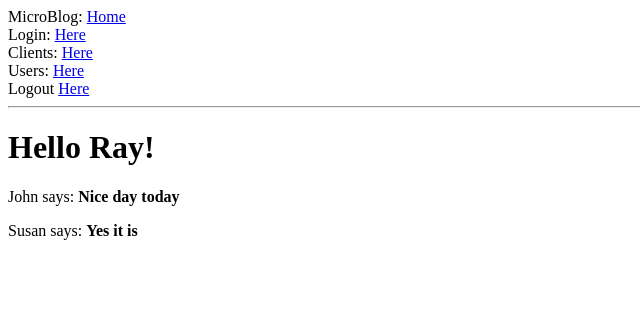
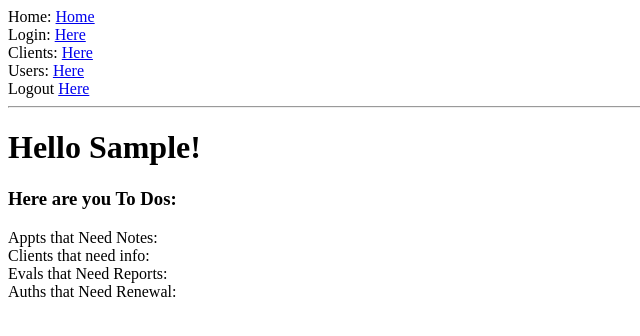
Before and after one commit to rpp114/sbt_notes, a Flask app: page / in a window 1280 px wide. Shown: the top 336 px of the page, without its empty margins (0-640 px from the left). Run offline with Flask 2, Linux system fonts and the light colour scheme; a user stored in the database is signed in; parts of the project's set-up code (start-up, migrations or seed data) failed here and were passed over.

Commit message:
Added Password Encryption, flushed dbs, added new index page.  Adjusted login & sign up pages.

```diff
--- a/app/forms.py
+++ b/app/forms.py
@@ -19,6 +19,8 @@ class UserInfoForm(FlaskForm):
   first_name = StringField('first_name', validators=[DataRequired()], default='First Name')
   last_name = StringField('last_name', validators=[DataRequired()], default='Last Name')
   email = StringField('email', validators=[DataRequired()])
+  password = PasswordField('password', validators=[DataRequired(), EqualTo('confirm', message='Come On Man!  Make them Match!')])
+  confirm = PasswordField('confirm')
   calendar_access = BooleanField('cal_access', default=False)
 
 class ClientInfoForm(FlaskForm):
--- a/app/templates/base.html
+++ b/app/templates/base.html
@@ -1,13 +1,9 @@
 <html>
   <head>
-    {% if title %}
-    <title>{{ title }} - MicroBlog</title>
-    {% else %}
-    <title>Welcome to MicroBlog</title>
-    {% endif %}
+    <title>Welcome to Notes@SBT</title>
   </head>
   <body>
-    <div>MicroBlog: <a href="/index">Home</a></div>
+    <div>Home: <a href="/index">Home</a></div>
     <div>Login: <a href="/login">Here</a></div>
     <div>Clients: <a href="/clients">Here</a></div>
     <div>Users: <a href="/users">Here</a></a></div>
--- a/app/templates/client_profile.html
+++ b/app/templates/client_profile.html
@@ -65,6 +65,7 @@
       <th>Therapist</th>
       <th>Note Preview</th>
     </tr>
+    {% if client.appts != None %}
     {% for appt in client.appts[:10] %}
       <tr>
         <td><a href="/client/note?appt_id={{appt.id}}">{{ appt.start_datetime.strftime(('%b %-d, %Y - %-I:%M %p')) }}</a></td>
@@ -76,6 +77,7 @@
         {% endif %}
       </tr>
     {% endfor %}
+    {% endif %}
 
   </table>
 {% endblock %}
--- a/app/templates/clients.html
+++ b/app/templates/clients.html
@@ -15,7 +15,7 @@
         <button onclick="location.href='/eval_directory/{{client.id}}'">Evaluations</button>
       </td>
       <td>
-          <button onclick="location.href='/client/delete?client_id={{client.id}}'">Delete Client</button>
+          <button onclick="location.href='/client/delete?client_id={{client.id}}'">Archive Client</button>
       </td>
     </tr>
   {% endfor %}
--- a/app/templates/index.html
+++ b/app/templates/index.html
@@ -1,11 +1,17 @@
 {%extends "base.html" %}
 {% block content %}
-    <h1>Hello {{ user.nickname }}!</h1>
-    {% for post in posts %}
-    <div>
-      <p>
-      {{ post.author.nickname }} says: <b>{{ post.body }}</b>
-      </p>
-  </div>
-  {% endfor %}
+    <h1>Hello {{ user.first_name }}!</h1>
+    <h3>Here are you To Dos:</h3>
+      <div>
+        Appts that Need Notes:
+      </div>
+      <div>
+        Clients that need info:
+      </div>
+      <div>
+        Evals that Need Reports:
+      </div>
+      <div>
+        Auths that Need Renewal:
+      </div>
 {% endblock %}
--- a/app/templates/signup.html
+++ b/app/templates/signup.html
@@ -1,6 +1,6 @@
 <!-- from base layout -->
 
-{% extends 'base.html' %}
+{% extends 'base_login.html' %}
 
 {% block content %}
   <h1>Sign Up</h1>
@@ -14,7 +14,7 @@
       {{ form.remember_me }} Remember Me
     </p>
     <p>
-      <input type="submit" value="Signup" />
+      <input type="submit" value="Sign Up" />
     </p>
   </form>
 
--- a/app/templates/user_profile.html
+++ b/app/templates/user_profile.html
@@ -11,8 +11,8 @@
     <tr><td>First Name:</td><td>{{ form.first_name }}</td></tr>
     <tr><td>Last Name:</td><td>{{ form.last_name }}</td></tr>
     <tr><td>Email:</td><td>{{ form.email }}</td></tr>
-    <!-- <tr><td>Password:</td><td>{{ form.password }}</td></tr>
-    <tr><td>Confirm Password:</td><td>{{ form.confirm }}</td></tr> -->
+    <tr><td>Password:</td><td>{{ form.password }}</td></tr>
+    <tr><td>Confirm Password:</td><td>{{ form.confirm }}</td></tr>
     <tr><td>Is a Therapist?</td><td>{{ form.calendar_access }}</td></tr>
     </table>
     <input type="submit" value="Submit" />
--- a/app/views.py
+++ b/app/views.py
@@ -1,11 +1,12 @@
 from flask import render_template, flash, redirect, jsonify, request, g, session, url_for
 from app import app, models, db, oauth_credentials, login_manager
 from .forms import LoginForm, ClientInfoForm, NewEvalForm, ClientNoteForm, ClientAuthForm, UserInfoForm, LoginForm, PasswordChangeForm
-from flask_login import login_required, login_user, logout_user
+from flask_login import login_required, login_user, logout_user, current_user
 from sqlalchemy import and_
 import json, datetime, httplib2, json
 from apiclient import discovery
 from oauth2client import client
+from werkzeug.security import generate_password_hash, check_password_hash
 
 
 """
@@ -14,26 +15,27 @@ Pages pertaining to SignUps and LogIns
 
 @app.route('/')
 @app.route('/index')
-# @login_required
+@login_required
 def index():
-	user = {'nickname': 'Ray'}
-
-	posts = [{'author':{'nickname': 'John'},
-			 'body': 'Nice day today'},
-			 {'author':{'nickname': 'Susan'},
-			 'body':'Yes it is'}]
-
-	session['start_time'] = datetime.datetime.now()
-	session['user_name'] = 'Ray'
-
 	return render_template('index.html',
 							title='Home',
-							user=user,
-							posts = posts)
+							user=current_user)
 
 @login_manager.user_loader
 def load_user(id):
 	return models.User.query.get(id)
+
+@login_manager.token_loader
+def load_token(token):
+
+	print('loading cookie')
+	max_age = app.config["REMEMBER_COOKIE_DURATION"].total_seconds()
+	login_info = models.login_serializer.loads(token, max_age=max_age)
+	user = User.get(data[0])
+
+	if user and check_password_hash(user.password, data[1]):
+		return user
+	return None
 
 @app.route('/logout')
 @login_required
@@ -64,12 +66,10 @@ def signup():
 		return render_template('signup.html', form=form)
 	elif request.method == 'POST':
 		if form.validate_on_submit():
-			print(form.data)
-
 			if models.User.query.filter_by(email=form.email.data).first():
 				return "Email already exists"
 			else:
-				new_user = models.User(email=form.email.data, password=form.password.data)
+				new_user = models.User(email=form.email.data, password=generate_password_hash(form.password.data))
 				db.session.add(new_user)
 				db.session.commit()
 
@@ -92,10 +92,9 @@ def login():
 								form=form)
 	elif request.method == 'POST':
 		if form.validate_on_submit():
-			print(form.data)
 			user = models.User.query.filter_by(email=form.email.data).first()
 			if user:
-				if user.password == form.password.data:
+				if check_password_hash(user.password, form.password.data):
 					login_user(user, remember=form.remember_me.data)
 					return redirect(url_for('index'))
 				else:
@@ -109,22 +108,22 @@ def login():
 """
 Pages pertaining to Users
 """
-
 @app.route('/users')
+@login_required
 def users_page():
 	users = models.User.query.filter_by(status='active').order_by(models.User.last_name)
 	return render_template('users.html',
 							users=users)
-
 @app.route('/user/delete')
+@login_required
 def delete_user():
 	user = models.User.query.get(request.args.get('user_id'))
 	user.status='inactive'
 	db.session.commit()
 	return redirect('/users')
 
-
 @app.route('/user/profile', methods=['GET','POST'])
+@login_required
 def user_profile():
 	user_id = request.args.get('user_id')
 
@@ -143,6 +142,7 @@ def user_profile():
 		user.first_name = form.first_name.data
 		user.last_name = form.last_name.data
 		user.email = form.email.data
+		user.password = generate_password_hash(form.password.data)
 		user.calendar_access = form.calendar_access.data
 		db.session.add(user)
 		if user.calendar_access:
@@ -163,7 +163,7 @@ def user_profile():
 			session['oauth_user_id'] = user.id
 			return redirect('/oauth2callback')
 
-		return redirect(url_for('users_page'))
+		return redirect(url_for('index'))
 
 	return render_template('user_profile.html',
 	user=user,
@@ -200,8 +200,8 @@ def oauth2callback():
 """
 Client pages including profiles and summaries
 """
-
 @app.route('/clients')
+@login_required
 def clients_page():
 	clients = models.Client.query.filter_by(status='active').order_by(models.Client.last_name)
 	# for stuff in session:
@@ -210,8 +210,8 @@ def clients_page():
 	return render_template('clients.html',
 							clients=clients,
 							)
-
 @app.route('/clients/archive')
+@login_required
 def clients_archive_page():
 	clients = models.Client.query.filter_by(status='inactive').order_by(models.Client.last_name)
 	# for stuff in session:
@@ -221,22 +221,23 @@ def clients_archive_page():
 							clients=clients,
 							)
 
-
 @app.route('/client/delete')
+@login_required
 def delete_client():
 	client = models.Client.query.get(request.args.get('client_id'))
 	client.status='inactive'
 	db.session.commit()
 	return redirect('/clients')
 
-
 @app.route('/client/profile', methods=['GET','POST'])
+@login_required
 def client_profile():
 	client_id = request.args.get('client_id')
 
 	if client_id == None:
 		client = {'first_name':'New',
-				  'last_name':'Client'}
+				  'last_name':'Client',
+					'appts': []}
 	else:
 		client = models.Client.query.get(client_id)
 
@@ -273,8 +274,8 @@ def client_profile():
 """
 Pages dealing with Evaluations
 """
-
 @app.route('/eval_directory/<client_id>')
+@login_required
 def eval_directory(client_id):
 	client = models.Client.query.get(client_id)
 
@@ -282,8 +283,8 @@ def eval_directory(client_id):
 	client=client,
 	evals=client.evals)
 
-
 @app.route('/new_eval/<client_id>', methods=['GET', 'POST'])
+@login_required
 def new_eval(client_id):
 	form = NewEvalForm()
 
@@ -308,8 +309,8 @@ def new_eval(client_id):
 							client=client)
 
 
-
 @app.route('/eval/<eval_id>/<subtest_id>', methods=['GET', 'POST'])
+@login_required
 def evaluation(eval_id, subtest_id):
 	if request.method == 'POST':
 		for q in request.form:
@@ -342,6 +343,7 @@ def evaluation(eval_id, subtest_id):
 							questions=questions)
 
 @app.route('/eval/responses')
+@login_required
 def eval_responses():
 	eval_id = request.args.get('eval_id')
 
@@ -369,8 +371,8 @@ def eval_responses():
 Pages dealing with Client Appts and Notes
 """
 
-
 @app.route('/client/note', methods=['GET', 'POST'])
+@login_required
 def client_note():
 	appt_id = request.args.get('appt_id')
 
@@ -394,8 +396,8 @@ def client_note():
 """
 Pages dealing with Client Authorizations
 """
-
 @app.route('/client/authorization', methods=['GET', 'POST'])
+@login_required
 def client_auth():
 	client_auth_id = request.args.get('client_auth_id')
 	client_id = request.args.get('client_id')
--- a/config.py
+++ b/config.py
@@ -1,8 +1,10 @@
 import secret_info
 import os
+from datetime import timedelta
 
 WTF_CSRF_ENABLED = True
-SECRET_KEY = 'password'
+SECRET_KEY = 'trebekisourhero'
+REMEMBER_COOKIE_DURATION = timedelta(days=30)
 
 
 # Login Settings
```
Also changed, not shown: app/models.py (+11 -2 lines), app/templates/login.html (+5 -2 lines), 1 other file.
